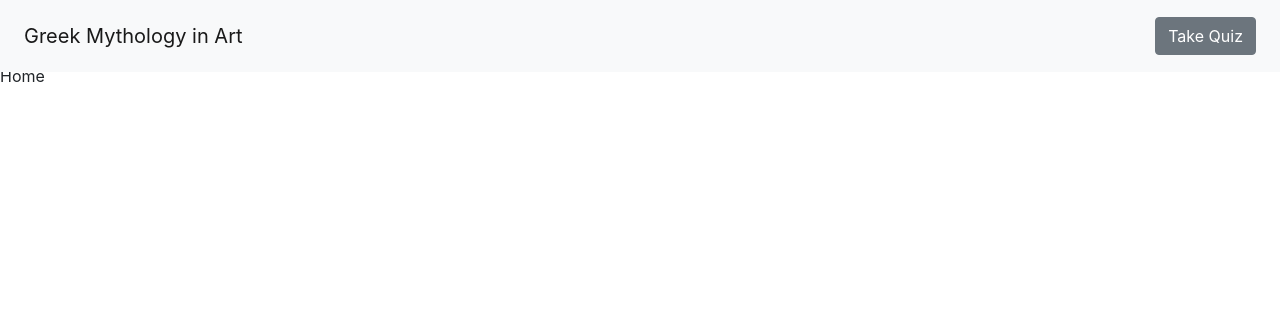
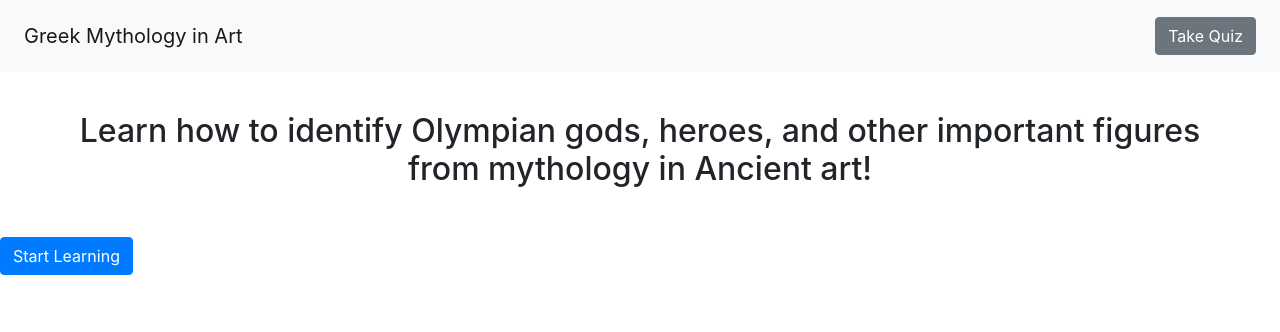
Before and after one commit to ct3008/Mythology_In_Art_UI2024, a Flask app: page / in a window 1280 px wide. Shown: the top 332 px of the page. Run offline with Flask 3, Linux system fonts and the light colour scheme; some libraries are stand-ins or nearby versions.

Commit message:
added message

```diff
--- a/templates/home.html
+++ b/templates/home.html
@@ -3,6 +3,6 @@
 
 {% block content %}
 
-	<p>Home</p>
-
+	<h2 class="m-4 p-4 text-center">Learn how to identify Olympian gods, heroes, and other important figures from mythology in Ancient art!</h2>
+	<button class="align-content-center btn btn-primary">Start Learning</button>
 {% endblock %}
```
